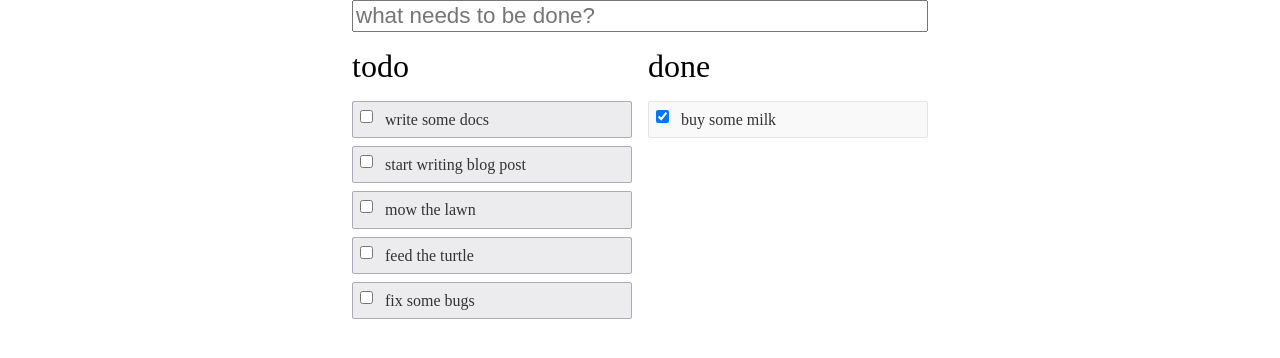
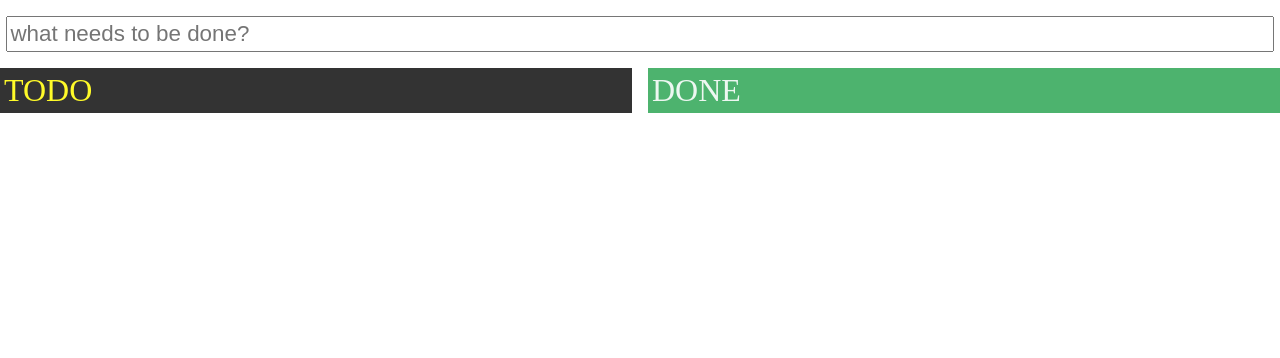
Before and after one commit to timefault/Svelte-Todo-List, a Svelte app: page / in a window 1280 px wide. Shown: the top 358 px of the page. Built offline with nearby package versions, Linux system fonts and the light colour scheme.

Commit message:
added some styling

```diff
--- a/src/App.svelte
+++ b/src/App.svelte
@@ -5,6 +5,11 @@
   import type { Todo } from "./todo-types";
   import { todoList as todos } from "./stores";
   import { getUID } from "./utility";
+
+  todos.subscribe((val) => {
+    localStorage.setItem("content", JSON.stringify(val));
+    console.warn(`[!] store updated, ${val.length} written`);
+  });
 
   const [send, receive] = crossfade({
     duration: (d) => Math.sqrt(d * 200),
@@ -50,11 +55,15 @@
   }
 </script>
 
-<div class="board">
-  <input placeholder="what needs to be done?" on:keydown={handleKeydown} />
+<div class="board container">
+  <input
+    class="add-item-box"
+    placeholder="what needs to be done?"
+    on:keydown={handleKeydown}
+  />
 
   <div class="left">
-    <h2>todo</h2>
+    <h2 class="todo-heading">todo</h2>
     {#each $todos.filter((t) => !t.done) as todo (todo.id)}
       <label
         in:receive={{ key: todo.id }}
@@ -69,7 +78,7 @@
   </div>
 
   <div class="right">
-    <h2>done</h2>
+    <h2 class="done-heading">done</h2>
     {#each $todos.filter((t) => t.done) as todo (todo.id)}
       <label
         class="done"
@@ -90,13 +99,32 @@
     display: grid;
     grid-template-columns: 1fr 1fr;
     grid-gap: 1em;
-    max-width: 36em;
-    margin: 0 auto;
   }
 
   .board > input {
     font-size: 1.4em;
     grid-column: 1/3;
+  }
+  .left,
+  .right {
+    display: flex;
+    flex-direction: column;
+  }
+  .add-item-box {
+    padding: 0.125em;
+    margin-inline: 0.25em;
+  }
+  .todo-heading {
+    background-color: hsl(0, 0%, 20%);
+    color: hsl(59, 100%, 58%);
+    text-transform: uppercase;
+    padding: 0.125em;
+  }
+  .done-heading {
+    background-color: hsl(140, 40%, 50%);
+    color: hsl(140, 40%, 95%);
+    text-transform: uppercase;
+    padding: 0.125em;
   }
 
   h2 {
@@ -113,9 +141,12 @@
     margin: 0 0 0.5em 0;
     border-radius: 2px;
     user-select: none;
-    border: 1px solid hsl(240, 8%, 70%);
-    background-color: hsl(240, 8%, 93%);
-    color: #333;
+
+    font-size: 1.125rem;
+    border: 1px solid hsl(40, 50%, 70%);
+    background-color: hsl(40, 50%, 98%);
+
+    color: #000c2a;
   }
 
   input[type="checkbox"] {
@@ -126,8 +157,8 @@
   }
 
   .done {
-    border: 1px solid hsl(240, 8%, 90%);
-    background-color: hsl(240, 8%, 98%);
+    border: 1px solid hsl(140, 50%, 70%);
+    background-color: hsl(140, 50%, 93%);
   }
 
   button {
@@ -149,9 +180,4 @@
   label:hover button {
     opacity: 1;
   }
-  .left,
-  .right {
-    display: flex;
-    flex-direction: column;
-  }
 </style>
--- a/src/app.css
+++ b/src/app.css
@@ -3,6 +3,10 @@
 *::after {
   margin: 0;
   box-sizing: border-box;
+}
+
+body {
+  font-size: 16px;
 }
 
 .debug {
@@ -12,3 +16,8 @@
 .debug>* {
   outline: 1px dashed red !important;
 }
+
+.container {
+  max-width: 1500px;
+  margin: 1em auto 0;
+}
--- a/src/stores.ts
+++ b/src/stores.ts
@@ -1,11 +1,8 @@
 import { writable } from 'svelte/store';
 import { getUID } from './utility';
+import type { Todo } from './todo-types';
 
-export const todoList = writable([
-    { id: getUID(), done: false, description: "write some docs" },
-    { id: getUID(), done: false, description: "start writing blog post" },
-    { id: getUID(), done: true, description: "buy some milk" },
-    { id: getUID(), done: false, description: "mow the lawn" },
-    { id: getUID(), done: false, description: "feed the turtle" },
-    { id: getUID(), done: false, description: "fix some bugs" },
-]);
+let storeContent: string = localStorage.getItem('content');
+let initialValue: Todo[] = storeContent ? JSON.parse(storeContent) : [];
+
+export const todoList = writable(initialValue);
```
